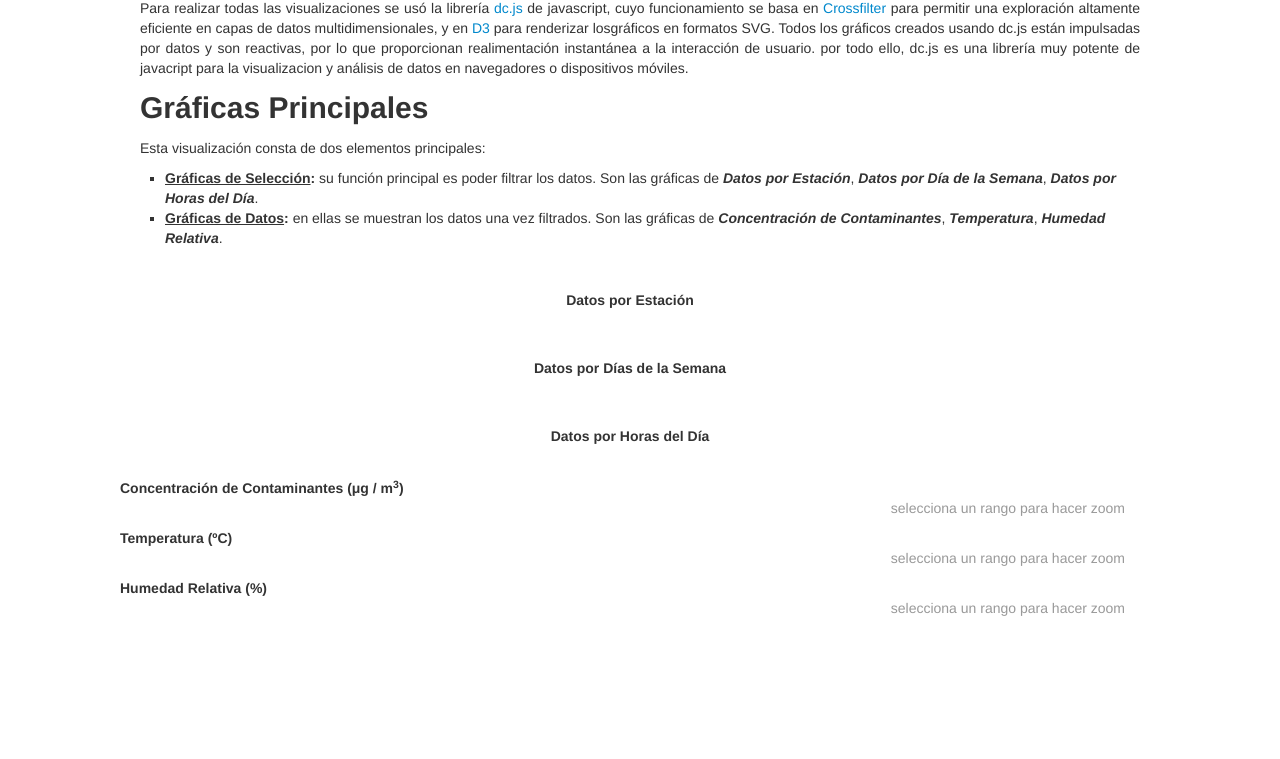
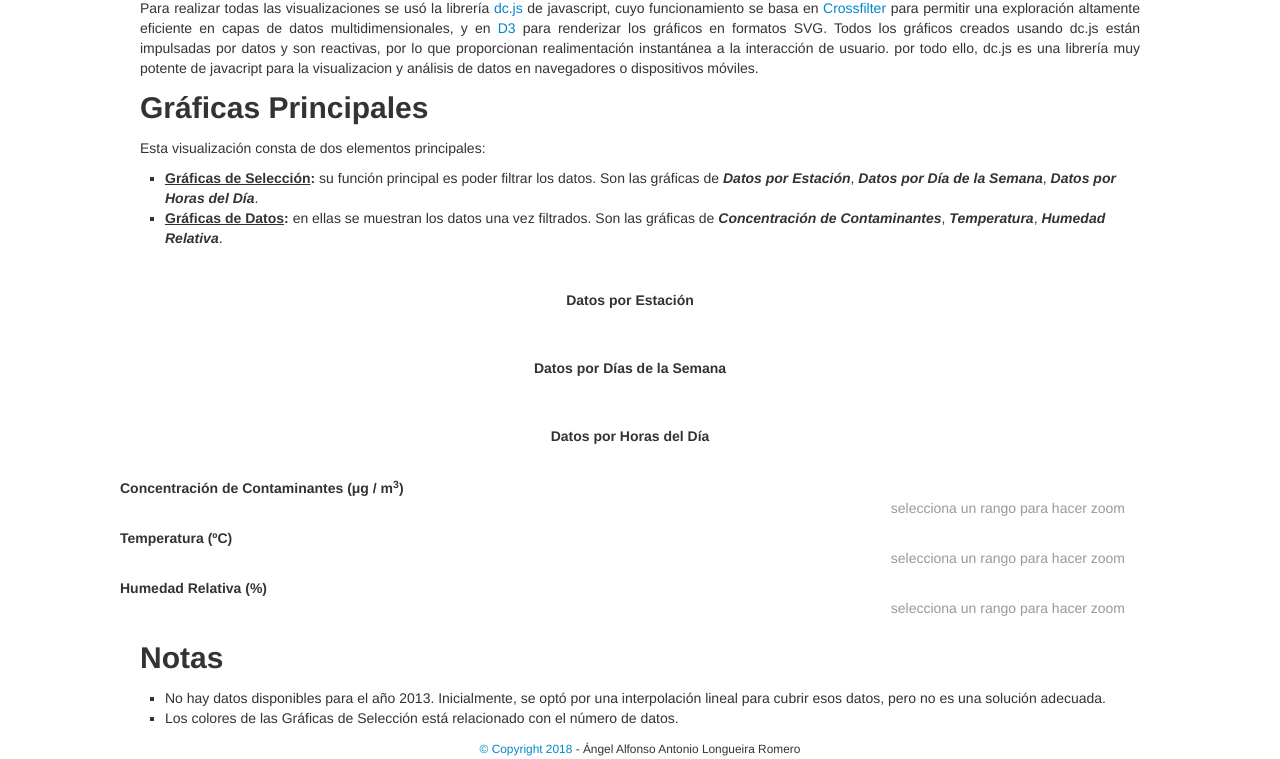
Before and after one commit to aaalongueira/visualizacion, a plain HTML site: page index.html in a window 1280 px wide. Shown: the part 302-1061 px from the top of the page. Before the commit the page ends 930 px from the top, so only its background shows below. Drawn offline with nearby package versions, Linux system fonts and the light colour scheme.

Commit message:
Add files via upload

```diff
--- a/index.html
+++ b/index.html
@@ -13,6 +13,10 @@
 
 
 	<style>
+		.content {
+		    max-width: 1000px;
+		    margin: auto;
+		}
         #monthly-volume-chart g.y {
             display: none;
         }
@@ -44,13 +48,6 @@
         }
     </style>
 
-
-    <style>
-	.content {
-	    max-width: 1000px;
-	    margin: auto;
-	}
-	</style>
 
 </head>
 <!-- ################################# FIN DE LA CABECERA ################################# -->
@@ -84,10 +81,8 @@
 
 		<h2> Metodología </h2>
 		<p align = "justify">
-			Para realizar todas las visualizaciones se usó la librería <a href="https://dc-js.github.io/dc.js/">dc.js</a> de javascript, cuyo funcionamiento se basa en <a href="http://crossfilter.github.io/crossfilter/">Crossfilter</a> para permitir una exploración altamente eficiente en capas de datos multidimensionales, y en <a href="https://d3js.org/">D3</a> para renderizar losgráficos en formatos SVG. Todos los gráficos creados usando dc.js están impulsadas por datos y son reactivas, por lo que proporcionan realimentación instantánea a la interacción de usuario. por todo ello, dc.js es una librería muy potente de javacript para la visualizacion y análisis de datos en navegadores o dispositivos móviles.
+			Para realizar todas las visualizaciones se usó la librería <a href="https://dc-js.github.io/dc.js/">dc.js</a> de javascript, cuyo funcionamiento se basa en <a href="http://crossfilter.github.io/crossfilter/">Crossfilter</a> para permitir una exploración altamente eficiente en capas de datos multidimensionales, y en <a href="https://d3js.org/">D3</a> para renderizar los gráficos en formatos SVG. Todos los gráficos creados usando dc.js están impulsadas por datos y son reactivas, por lo que proporcionan realimentación instantánea a la interacción de usuario. por todo ello, dc.js es una librería muy potente de javacript para la visualizacion y análisis de datos en navegadores o dispositivos móviles.
 		</p>
-
-
 
 
 		<h2> Gráficas Principales </h2>
@@ -100,6 +95,7 @@
 				</li>
 			</ul>
 		</p>
+
 
 		<div class="row">
 		<!-- Creamos los contenedores para los gráficos -->
@@ -126,8 +122,6 @@
 		        <div class="clearfix"></div>
 		    </div>
 		</div>
-
-
 
 
 		<div class="row">
@@ -185,14 +179,27 @@
 		</div>
 
 
-
-
-		<div class="clearfix"></div>
+		<div class = "clearfix"></div>
 
 		<a href="https://github.com/aaalongueira/visualizacion"><img style="position: absolute; top: 0; right: 0; border: 0;"
                                                   src="https://s3.amazonaws.com/github/ribbons/forkme_right_darkblue_121621.png"
                                                   alt="Fork me on GitHub"></a>
+		<p align = "justify">
+			<h2>
+				Notas
+			</h2>
+			<ul>
+				<li type = "square"> No hay datos disponibles para el año 2013. Inicialmente, se optó por una interpolación lineal para cubrir esos datos, pero no es una solución adecuada. </li>
+				<li type = "square"> Los colores de las Gráficas de Selección está relacionado con el número de datos. </li>
+			</ul>
+		</p>
 	</div>
+
+    <footer align = "center">
+    	<small>
+    		<a rel="license" href="https://creativecommons.org/licenses/by/4.0/">&copy; Copyright 2018 </a>- Ángel Alfonso Antonio Longueira Romero
+    	</small>
+    </footer>
 <!-- ################################### FIN DE LA PÁGINA WEB ################################## -->
 
 
```
Also changed, not shown: dc.css (line endings or trailing spaces).
